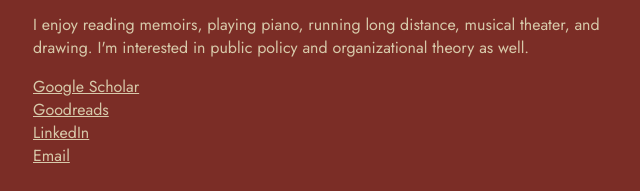
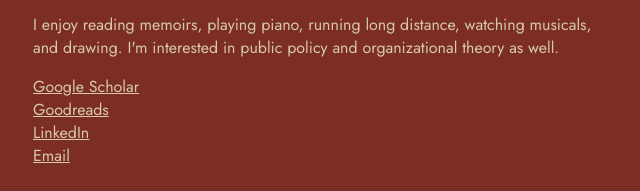
Before and after one commit to jyasonik/jyasonik.github.io, a plain HTML site: page index.html in a window 1280 px wide. Shown: the part 303-494 px from the top of the page, 319-959 px from the left. Drawn offline with Linux system fonts and the light colour scheme.

Commit message:
Another grammatical fix

```diff
--- a/index.html
+++ b/index.html
@@ -26,7 +26,7 @@
 		Google Brain spinout</a>. Before that, I interned at <a href="https://www.deshawresearch.com/">D.E. Shaw Research</a></li>, <a href="https://research.google/teams/brain/">Google Brain</a></li>, and <a href="https://pfizer.com">Pfizer</a>. I also did academic research in the <a href="https://coley.mit.edu/">Coley Lab</a> at <a href="https://mit.edu/">MIT</a>. At MIT, I studied <a href="https://catalog.mit.edu/interdisciplinary/undergraduate-programs/degrees/computer-science-molecular-biology/">Computer Science and Molecular Biology</a> before taking leave to join the founding team at Osmo.
 
 		<p>
-		I enjoy reading memoirs, playing piano, running long distance, musical theater, and drawing. I'm
+		I enjoy reading memoirs, playing piano, running long distance, watching musicals, and drawing. I'm
 		interested in public policy and organizational theory as well.
 		</p>
 
```
